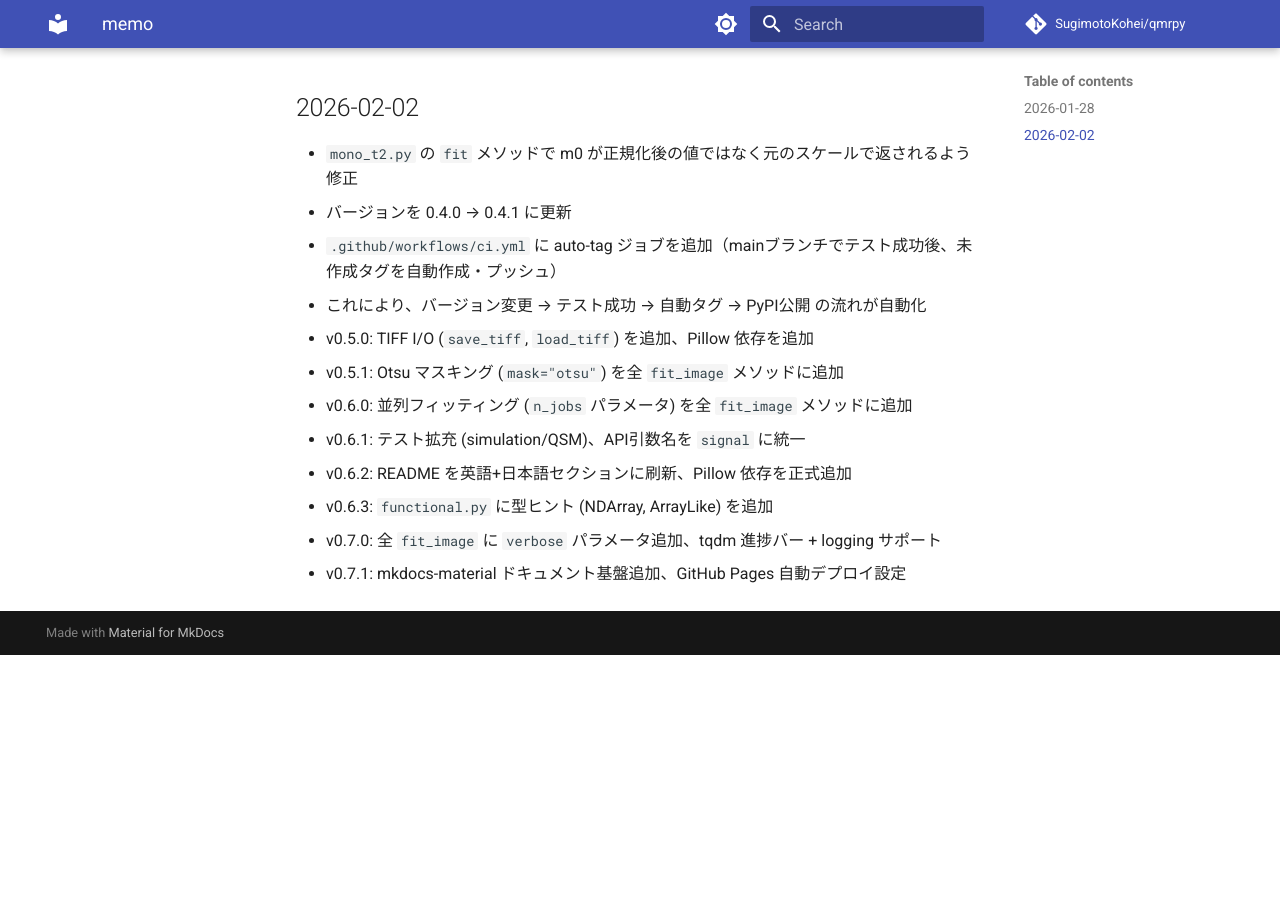
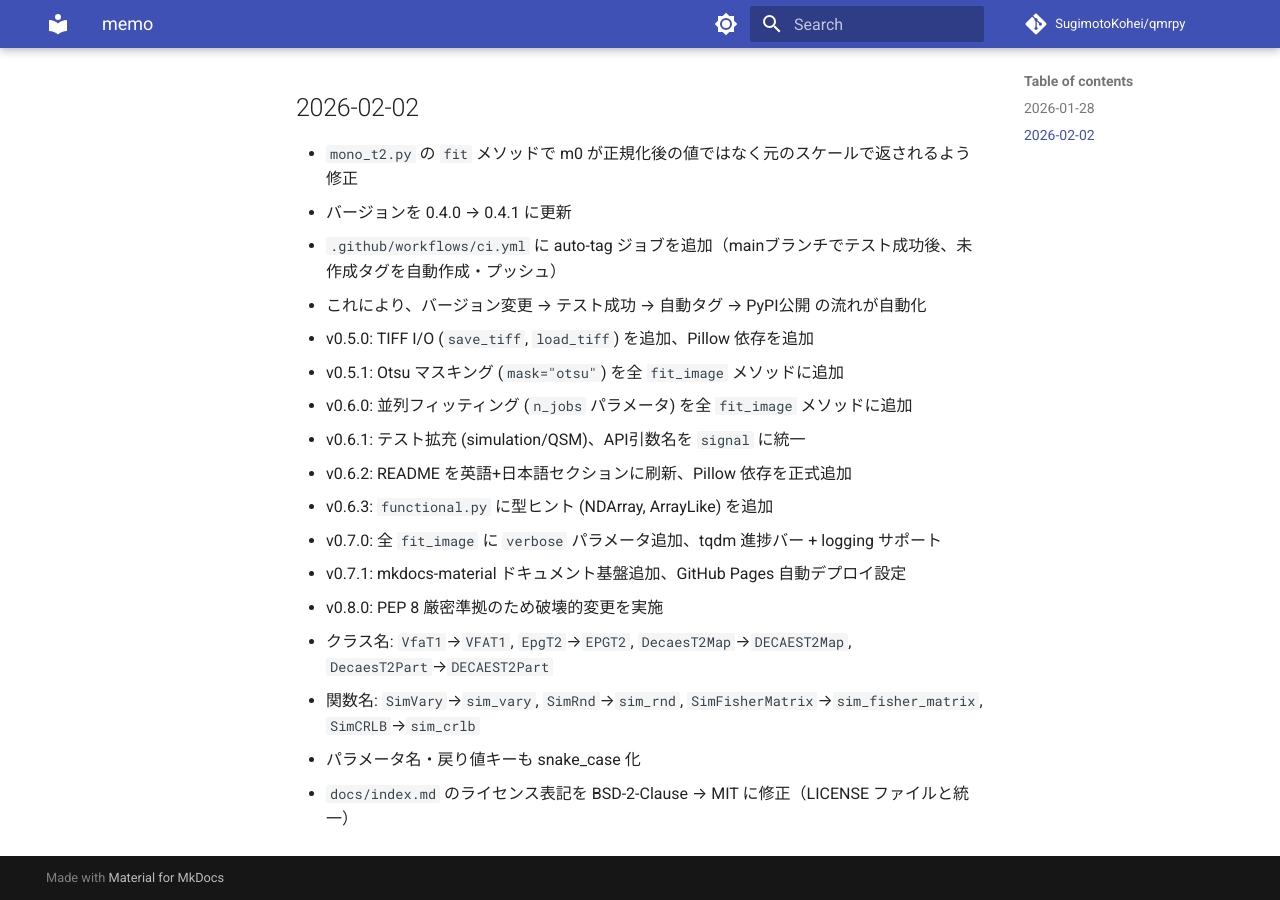
Before and after one commit to SugimotoKohei/qmrpy, an MkDocs documentation site: the page built from docs/memo.md, in a window 1280 px wide and 900 px high, scrolled down 784 px. Built offline with MkDocs 1.6.1 and Material for MkDocs 9.7.7, drawn with Linux system fonts in a browser that asks for light colours; comment, search, counter and statistics services are not loaded; before the commit the page ends 1439 px from its top, so only the background shows below that.

Commit message:
📝 docs: update memo.md with v0.8.0 changes

```diff
--- a/docs/memo.md
+++ b/docs/memo.md
@@ -30,3 +30,8 @@
 - v0.6.3: `functional.py` に型ヒント (NDArray, ArrayLike) を追加
 - v0.7.0: 全 `fit_image` に `verbose` パラメータ追加、tqdm 進捗バー + logging サポート
 - v0.7.1: mkdocs-material ドキュメント基盤追加、GitHub Pages 自動デプロイ設定
+- v0.8.0: PEP 8 厳密準拠のため破壊的変更を実施
+  - クラス名: `VfaT1`→`VFAT1`, `EpgT2`→`EPGT2`, `DecaesT2Map`→`DECAEST2Map`, `DecaesT2Part`→`DECAEST2Part`
+  - 関数名: `SimVary`→`sim_vary`, `SimRnd`→`sim_rnd`, `SimFisherMatrix`→`sim_fisher_matrix`, `SimCRLB`→`sim_crlb`
+  - パラメータ名・戻り値キーも snake_case 化
+- `docs/index.md` のライセンス表記を BSD-2-Clause → MIT に修正（LICENSE ファイルと統一）
```
